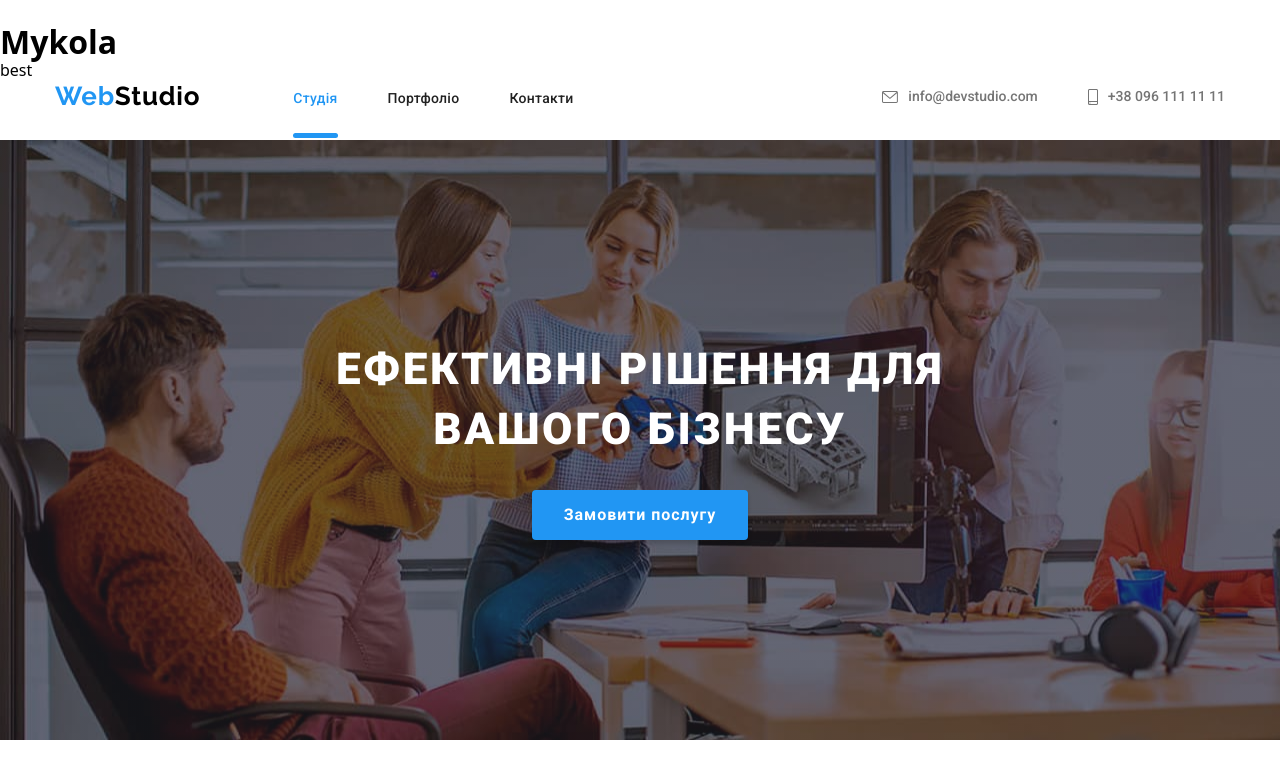
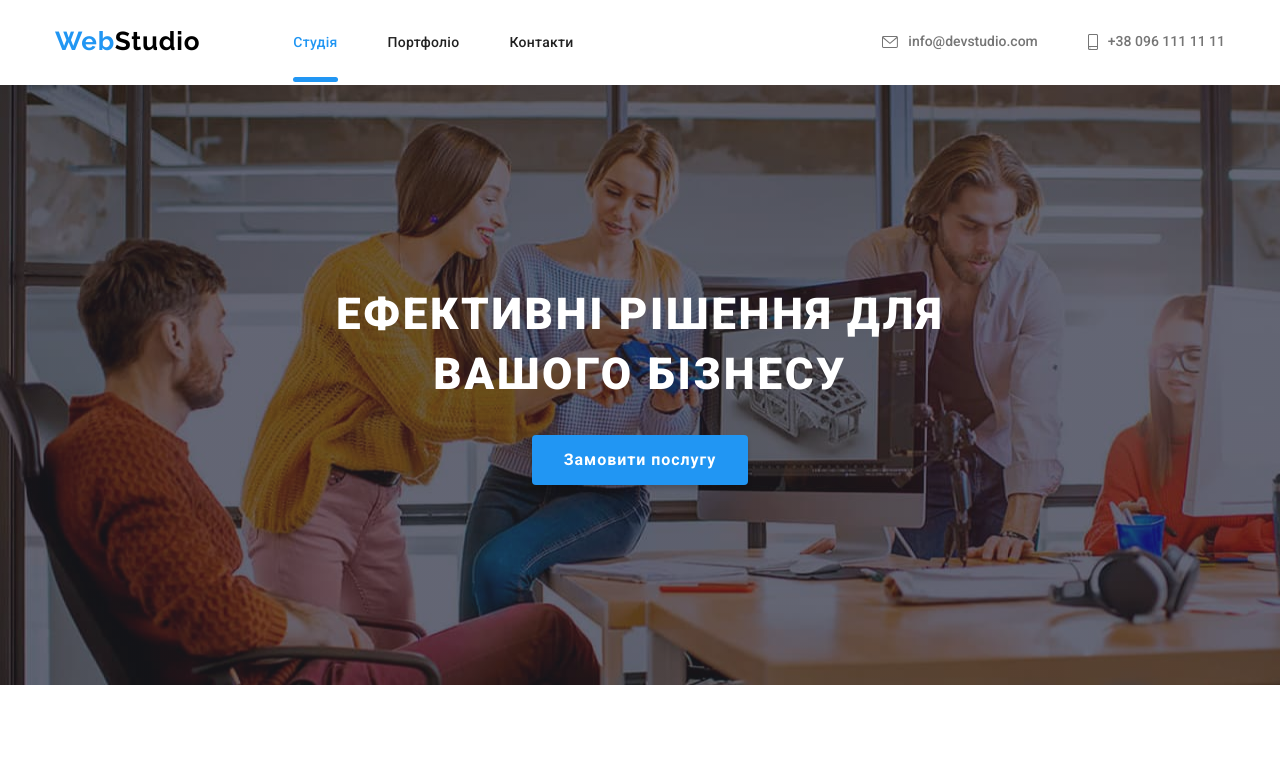
Before and after one commit to mykola-davydenko/WebStudio, a plain HTML site: page index.html in a window 1280 px wide. Shown: the top 776 px of the page. Drawn offline with nearby package versions, Linux system fonts and the light colour scheme.

Commit message:
24/11/2024

```diff
--- a/index.html
+++ b/index.html
@@ -18,8 +18,6 @@ href="https://cdnjs.cloudflare.com/ajax/libs/animate.css/4.1.1/animate.min.css"
 <body>
 <header data-aos="fade-up"
 data-aos-duration="3000" class="header">
-<h1>Mykola</h1>
-<p>best</p>
     <div class="container header-box">
     <a href="./index.html" class="header-brand"><span class="logo-color">Web</span>Studio</a>
     <nav class="header-nav">
```
